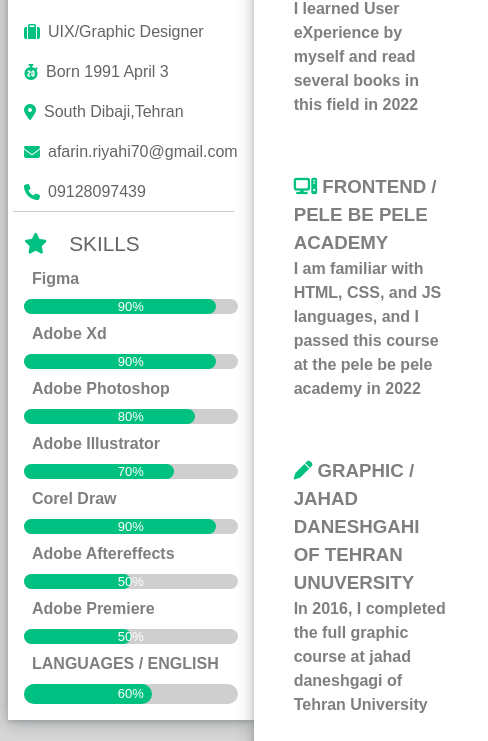
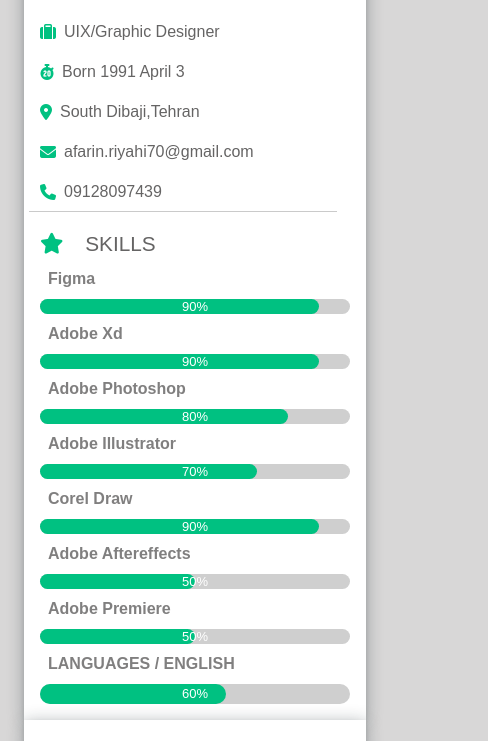
Before and after one commit to AfarinRiahi/resume, a plain HTML site: page index.html in a window 390 px wide. Shown: the part 536-1277 px from the top of the page, 488 px wide, since content can reach past the window. Drawn offline with nearby package versions, Linux system fonts and the light colour scheme.

Commit message:
responsive solved

```diff
--- a/index.css
+++ b/index.css
@@ -276,7 +276,7 @@
   display: flex;
 
 }
-@media screen and (min-width:801px){
+@media screen and (max-width:1024px){
   .main {
 
   padding-left: 24px;
@@ -284,18 +284,11 @@
 
   }
 }
-@media screen and (max-width:800px){
-  .column-right{
-    width: 97%;
-  }
-  .column-left{
-    width: 97%;
-  }
-  .main{
-padding-left: 8px;
-padding-right: 8px;
-display: flex;
-
-  }
-
+@media screen and (max-width:600px){
+.wrapper{
+  flex-wrap: wrap;
 }
+.wrapper .column{
+  width: 100%;
+}
+}
--- a/index.html
+++ b/index.html
@@ -5,22 +5,29 @@
     <meta http-equiv="X-UA-Compatible" content="IE=edge" />
     <meta name="viewport" content="width=device-width, initial-scale=1.0" />
     <link rel="stylesheet" href="index.css" />
+    <link rel="icon" type="images/x-icon" href="/image/fav.ico">
+      <link href="https://cdn.jsdelivr.net/npm/bootstrap@5.2.3/dist/css/bootstrap.min.css">
     <title>
       Nazafarin Tajmirriahi</title>
-      <link rel="icon" type="images/x-icon" href="/image/fav.ico">
+
     <script
       src="https://kit.fontawesome.com/675fc63a1f.js"
       crossorigin="anonymous"
-    ></script>
+    >
+
+  </script>
+
   </head>
   <body>
+    <script src="https://cdn.jsdelivr.net/npm/@popperjs/core@2.11.6/dist/umd/popper.min.js" integrity="sha384-oBqDVmMz9ATKxIep9tiCxS/Z9fNfEXiDAYTujMAeBAsjFuCZSmKbSSUnQlmh/jp3" crossorigin="anonymous"></script>
+    <script src="https://cdn.jsdelivr.net/npm/bootstrap@5.2.3/dist/js/bootstrap.min.js" integrity="sha384-cuYeSxntonz0PPNlHhBs68uyIAVpIIOZZ5JqeqvYYIcEL727kskC66kF92t6Xl2V" crossorigin="anonymous"></script>
+    <div class="container-lg">
+
     <main class="main">
       <div class="wrapper">
         <div class="column column-left">
           <div class="avatar">
-            <h3>
-
-              Nazafarin Tajmirriahi</h3>
+            <h3>Nazafarin Tajmirriahi</h3>
           </div>
           <ul class="profile-summery">
             <li>
```
